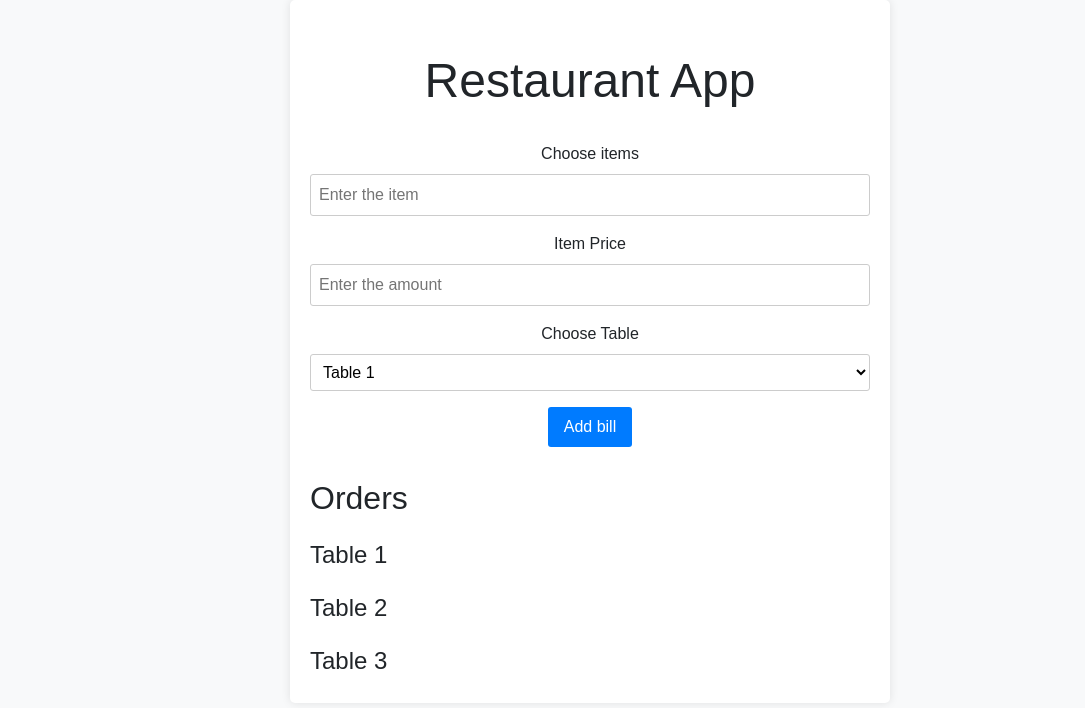
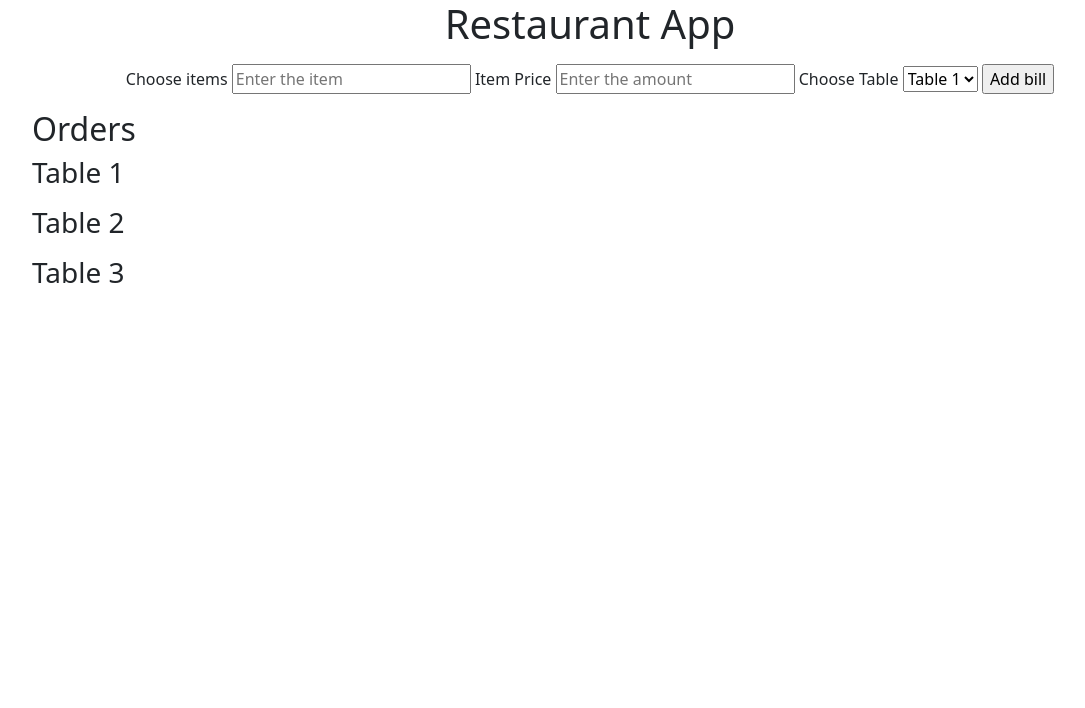
Before and after one commit to sanjucs12/Project-3hrJS_Integrating_RestAPI_Simple_restaurant_app, a plain HTML site: page index.html in a window 1280 px wide. Shown: the whole page, without its empty margins (50-1135 px from the left). Drawn offline with nearby package versions, Linux system fonts and the light colour scheme; no server answers.

Commit message:
Styles made to remove

```diff
--- a/index.html
+++ b/index.html
@@ -7,12 +7,12 @@
     <title>Restaurant</title>
     <link href="https://cdn.jsdelivr.net/npm/bootstrap@5.0.2/dist/css/bootstrap.min.css" rel="stylesheet" integrity="sha384-EVSTQN3/azprG1Anm3QDgpJLIm9Nao0Yz1ztcQTwFspd3yD65VohhpuuCOmLASjC" crossorigin="anonymous">
     <script src="https://cdn.jsdelivr.net/npm/bootstrap@5.0.2/dist/js/bootstrap.bundle.min.js" integrity="sha384-MrcW6ZMFYlzcLA8Nl+NtUVF0sA7MsXsP1UyJoMp4YLEuNSfAP+JcXn/tWtIaxVXM" crossorigin="anonymous"></script>
-    <link rel="stylesheet" href="style1.css">
+    <!-- <link rel="stylesheet" href="style1.css"> -->
 </head>
 <body>
     <div class="container">
         <h1 class="text-center">Restaurant App</h1>
-        <form id="store-form" onsubmit="savetolocal(event)">
+        <form id="store-form" onsubmit="savetoobject(event)">
             <div class="text-center my-3">
             <label for="item">Choose items</label>
             <input type="text" id="item" placeholder="Enter the item">
--- a/index.js
+++ b/index.js
@@ -2,7 +2,7 @@ let table1=document.getElementById('table1');
 let table2=document.getElementById('table2');
 let table3=document.getElementById('table3');
 
-function savetolocal(event){
+function savetoobject(event){
     event.preventDefault();
     let item=document.getElementById('item').value;
     let price=document.getElementById('price').value;
```
